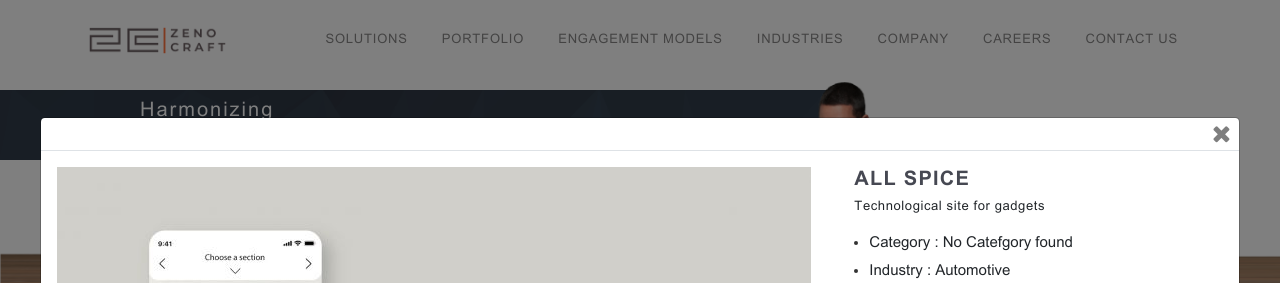
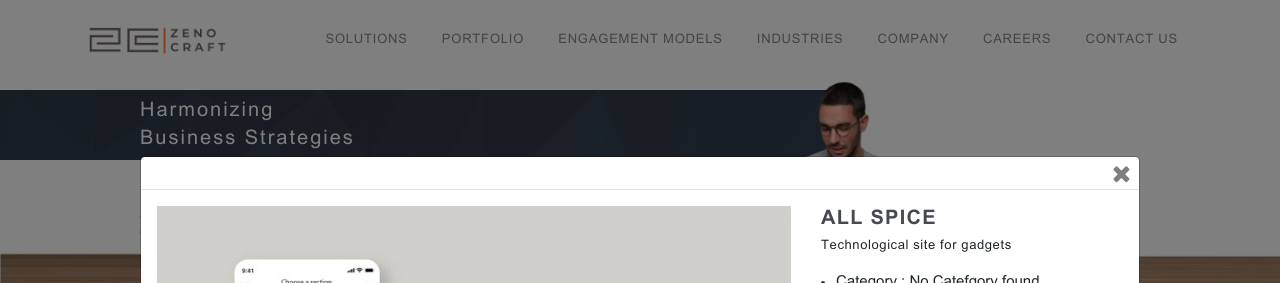
Before and after one commit to Karan-zenocraft/zenocraft_com, a CodeIgniter app: page /database/index.php/portfolio/index in a window 1280 px wide, after a click on "ALL SPICE". Shown: the top 283 px of the page. Run offline with CodeIgniter, Linux system fonts and the light colour scheme; some libraries are stand-ins or nearby versions.

Commit message:
style.css

```diff
--- a/assets/css/style.css
+++ b/assets/css/style.css
@@ -944,7 +944,7 @@ body{padding-right: 0px!important;}
 .WhyZenosys .Tabbing .modal ul li:after{content: '';background: #333;position: absolute;left: 0;top: 0;bottom: 0;margin: auto;height: 4px;width: 4px;border-radius: 5px;}
 
 .Tabbing .CustomeRow .modal-dialog {
-    max-width: 1200px!important;
+    max-width: 1000px!important;
     margin: 1.75rem auto;}
 
 @keyframes ImageScale {
```
